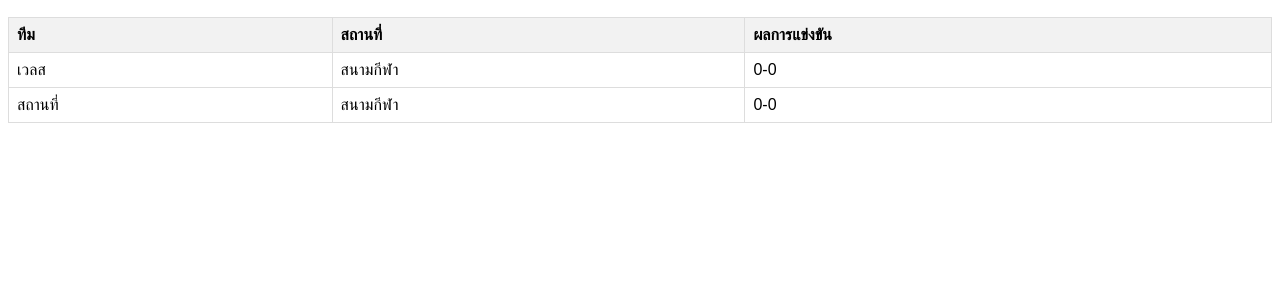
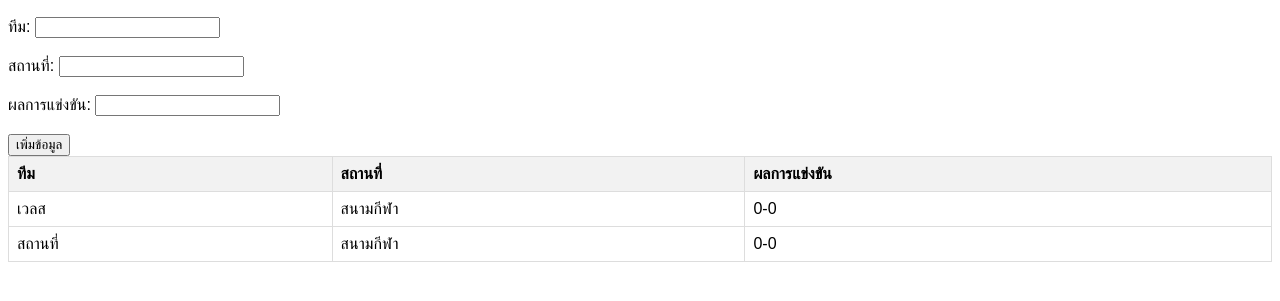
Before and after one commit to LazTH1/LazTH1.github.io, a plain HTML site: page index.html in a window 1280 px wide. Shown: the part 51-352 px from the top of the page. Drawn offline with Linux system fonts and the light colour scheme.

Commit message:
Update index.html

```diff
--- a/index.html
+++ b/index.html
@@ -10,6 +10,19 @@
 
 <h2>ตารางการแข่งขัน</h2>
 
+<form id="match-form">
+    <label for="team">ทีม:</label>
+    <input type="text" id="team" name="team"><br><br>
+
+    <label for="venue">สถานที่:</label>
+    <input type="text" id="venue" name="venue"><br><br>
+
+    <label for="score">ผลการแข่งขัน:</label>
+    <input type="text" id="score" name="score"><br><br>
+
+    <input type="submit" value="เพิ่มข้อมูล">
+</form>
+
 <table id="match-table">
     <tr>
         <th>ทีม</th>
```
